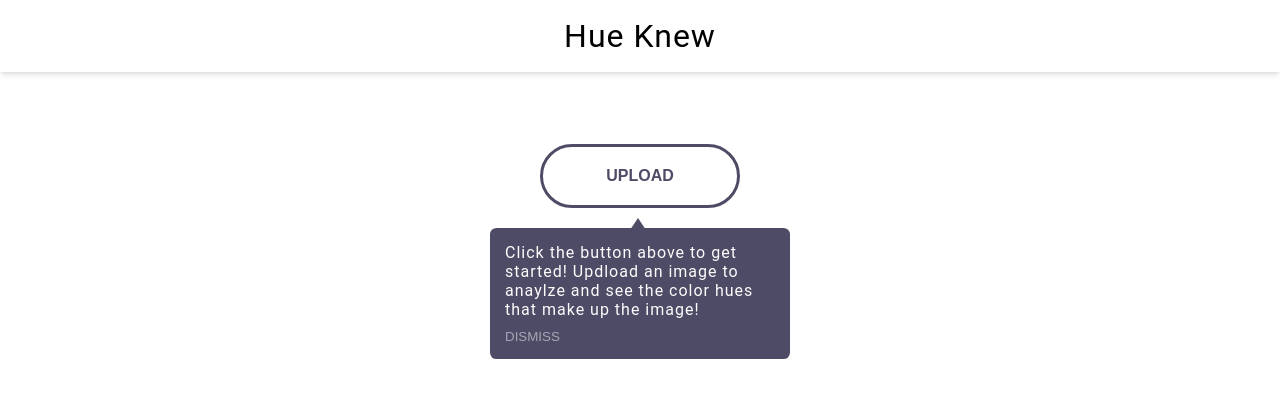
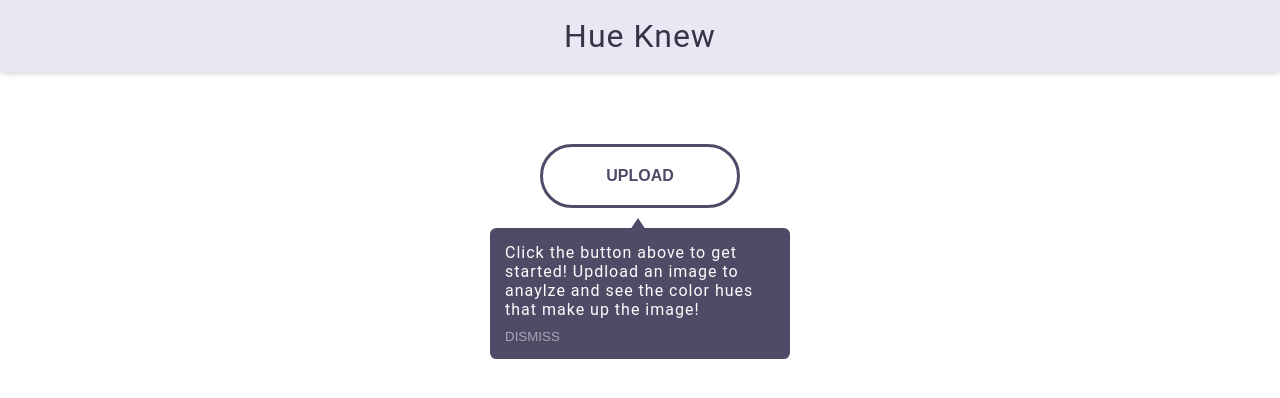
Before and after one commit to JoscelynJames/hue-knew, a Vue app: page / in a window 1280 px wide. Shown: the top 398 px of the page. Built offline with nearby package versions, Linux system fonts and the light colour scheme.

Commit message:
updated nav color

```diff
--- a/src/styles/variables.css
+++ b/src/styles/variables.css
@@ -3,7 +3,11 @@ html {
   --primary-mid-color: #838193;
   --primary-dark-color: #363447;
   --primary-light-color: #d6d6ee8e;
+  --secondary-color: #78899A;
   --off-white: #FCFCFC;
+  --text-on-secondary: white;
+  --text-on-primary: white;
+  --text-on-primary-light: var(--primary-dark-color);
   --box-shadow-1: 0 4px 6px -1px rgba(0, 0, 0, 0.1), 0 2px 4px -1px rgba(0, 0, 0, 0.06);
   --button-focus: var(--primary-mid-color) 0px 0px 8px 2px;
 }
--- a/src/templates/NavBar.vue
+++ b/src/templates/NavBar.vue
@@ -17,5 +17,7 @@ nav {
   display: flex;
   justify-content: center;
   align-items: center;
+  background: var(--primary-light-color);
+  color: var(--text-on-primary-light);
 }
 </style>
```
